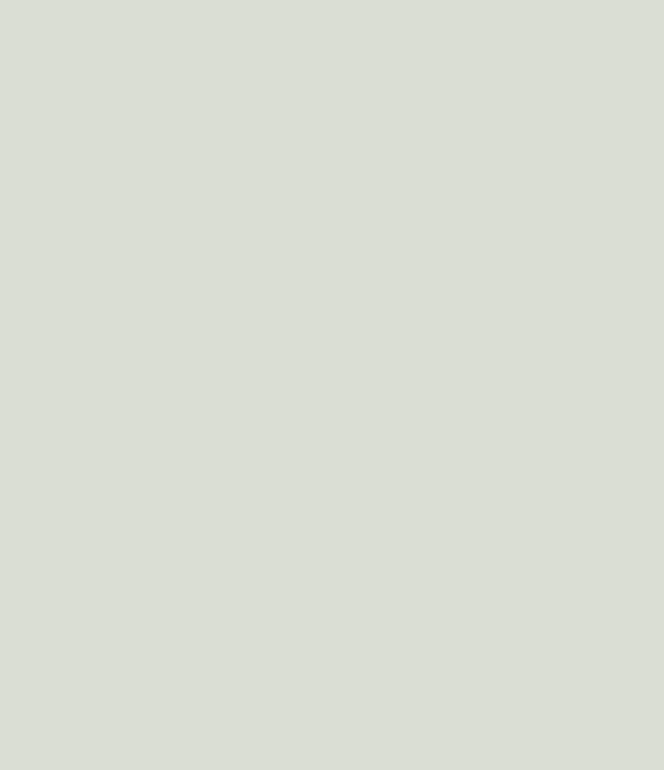
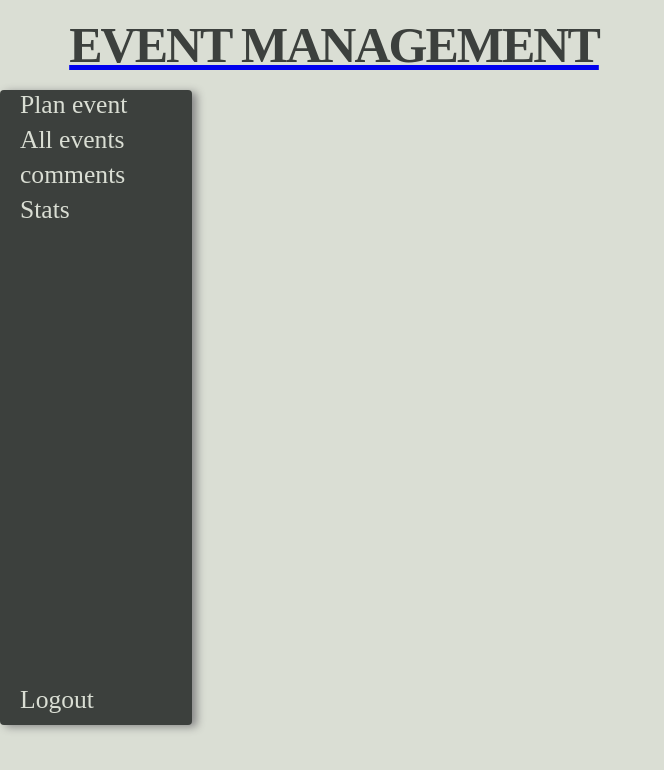
Before and after one commit to xAdvitya/EventManagement, a React (Create React App) app in the folder frontend/: page /manageevent in a window 1280 px wide. Shown: the top 770 px of the page, without its empty margins (0-664 px from the left). Built offline with nearby package versions, Linux system fonts and the light colour scheme.

Commit message:
nav fixed and side bar base ready

```diff
--- a/frontend/src/App.js
+++ b/frontend/src/App.js
@@ -8,7 +8,7 @@ import {
 import Navbar from './shared/components/navigation/Navbar';
 import Event from './events/pages/Event'
 import Details from './events/pages/Details';
-import MakeEvents from './manage event/pages/MakeEvents';
+import MakeEvents from './manage event/pages/ManageEvents';
 import PlanEvent from './manage event/components/PlanEvent';
 
 
@@ -30,11 +30,11 @@ function App() {
             <Details/>
           </Route>
 
-          <Route path="/makeevent" exact>
+          <Route path="/manageevent/" >
            <MakeEvents/>
           </Route>
 
-          {/* <Redirect to="/"/> */}
+          <Redirect to="/"/>
         </Switch>
       </main>
       </Router>
--- /dev/null
+++ b/frontend/src/manage event/components/AllEvents.js
@@ -0,0 +1,11 @@
+import React from 'react'
+
+const AllEvents = (props) => {
+    return (
+        <div>
+          All events
+        </div>
+    )
+}
+
+export default AllEvents
--- /dev/null
+++ b/frontend/src/manage event/components/Comments.js
@@ -0,0 +1,11 @@
+import React from 'react'
+
+const Comments = () => {
+    return (
+        <div>
+            comments
+        </div>
+    )
+}
+
+export default Comments
--- a/frontend/src/manage event/components/PlanEvent.js
+++ b/frontend/src/manage event/components/PlanEvent.js
@@ -6,11 +6,7 @@ const PlanEvent = () => {
     return (
         <React.Fragment>
        <div>
-            Lorem ipsum dolor sit amet, consectetur adipiscing elit. Nullam a imperdiet eros. Vivamus quis sapien pellentesque, mollis urna at, scelerisque metus. Donec semper
-            tincidunt est, in lacinia leo egestas et. Quisque ac porta nisl, sed cursus odio. In consectetur quis diam finibus fringilla. Fusce convallis eros ex, vel vulputate mi interdum ut. In commodo bibendum lobortis. Nam ac lacus molestie, finibus justo et, egestas nibh. Nam id tellus mauris. Mauris nec sapien iaculis, convallis metus sit amet, viverra neque. Aenean eget iaculis orci. Maecenas nec fermentum dui, a posuere quam. Vestibulum ut semper libero, sit amet sollicitudin purus.
-
-Quisque diam leo, mattis eget luctus vel, finibus nec massa. Sed ac mattis augue, eu pulvinar tellus. Phasellus auctor pharetra lorem nec varius. Ut dapibus diam turpis, sed efficitur eros consectetur eget. Nam feugiat nisl vehicula tellus dapibus auctor. Integer porta volutpat ante tempor eleifend. Pellentesque at nibh et ipsum porttitor fringilla consequat nec odio. Ut iaculis aliquet est sollicitudin lobortis. Cras luctus finibus sollicitudin. Fusce at nibh velit. Quisque porttitor tincidunt pretium. Curabitur maximus, felis ut interdum euismod, est nisl tempor magna, vitae luctus ante nisl eu felis. Quisque consequat turpis vel erat sagittis eleifend. Proin auctor, nibh at varius posuere,
-tellus urna consequat erat, id lacinia nulla enim sit amet leo. Mauris ultrices et enim ut porta.
+            plan event
         </div>
 
         </React.Fragment>
--- a/frontend/src/manage event/components/SideBar.js
+++ b/frontend/src/manage event/components/SideBar.js
@@ -4,11 +4,11 @@ import './SideBar.css'
 const SideBar = (props) => {
     return (
     <div className="sidenav">
-        <a href="/makeevent">Plan event</a>
-        <a href="#">All events</a>
-        <a href="#">comments</a>
-        <a href="#">Stats</a>
-        <a href="#" id="logout">Logout</a>
+        <a href="/manageevent/planevent">Plan event</a>
+        <a href="/manageevent/allevents">All events</a>
+        <a href="/manageevent/comments">comments</a>
+        <a href="/manageevent/stats">Stats</a>
+        <a href="#  " id="logout">Logout</a>
     </div>)
 }
 
--- /dev/null
+++ b/frontend/src/manage event/components/Stats.js
@@ -0,0 +1,11 @@
+import React from 'react'
+
+const Stats = () => {
+    return (
+        <div>
+            stats
+        </div>
+    )
+}
+
+export default Stats
--- a/frontend/src/manage event/pages/MakeEvents.js
+++ /dev/null
@@ -1,27 +0,0 @@
-import React, { Component } from 'react'
-import Navbar from '../../shared/components/navigation/Navbar'
-import SideBar from '../components/SideBar'
-import {
-  BrowserRouter as Router,
-  Route,
-  Redirect,
-  Switch
-} from 'react-router-dom';
-import PlanEvent from '../components/PlanEvent';
-
-export class MakeEvents extends Component {
-    render() {
-
-        return (
-            <React.Fragment>
-            <Navbar/>
-            <div>
-                <SideBar/>
-            </div>
-            <PlanEvent/>
-            </React.Fragment>
-        )
-    }
-}
-
-export default MakeEvents
--- /dev/null
+++ b/frontend/src/manage event/pages/ManageEvents.js
@@ -0,0 +1,46 @@
+import React, { Component } from 'react'
+import Navbar from '../../shared/components/navigation/Navbar'
+import SideBar from '../components/SideBar'
+import {
+  BrowserRouter as Router,
+  Route,
+  Redirect,
+  Switch
+} from 'react-router-dom';
+import PlanEvent from '../components/PlanEvent';
+import AllEvents from '../components/AllEvents';
+import Comments from '../components/Comments'
+import Stats from '../components/Stats';
+
+export class MakeEvents extends Component {
+    render() {
+    let component;
+    {
+    if(window.location.pathname === '/manageevent/planevent'){
+        component = <PlanEvent/>;
+    }
+
+    else if(window.location.pathname === '/manageevent/allevents'){
+        component = <AllEvents/>;
+    }
+
+    else if(window.location.pathname === '/manageevent/comments'){
+        component = <Comments/>
+    }
+    else if(window.location.pathname === '/manageevent/stats'){
+        component = <Stats/>
+    }
+}
+        return (
+            <React.Fragment>
+            <Navbar/>
+             <div>
+                <SideBar/>
+            </div>
+            {component}
+            </React.Fragment>
+        )
+    }
+}
+
+export default MakeEvents
--- a/frontend/src/shared/components/navigation/Navbar.js
+++ b/frontend/src/shared/components/navigation/Navbar.js
@@ -1,65 +1,63 @@
 import './Navbar.css'
 import React, { Component } from 'react';
-import {
-  BrowserRouter as Router,
-  Redirect
-} from 'react-router-dom';
 import { NavLink } from 'react-router-dom';
-import PropTypes from 'prop-types'
 
-export default class Navbar extends Component {
 
-constructor(props){
-        super(props);
-        this.state={
-            eventType:'verified'
-        }
+const navbarManage = () => {
+    return (
+        <div>
+            <ul>
+            <a href="/">
+            <li className="logo">
+                EVENT MANAGEMENT
+             </li>
+             </a>
+            </ul>
+        </div>
+    )
 }
 
-render() {
-    // const nav='';
 
-    // if(window.location.pathname === '/' || window.location.pathname ==='/:e/events'){
-
-    //     this.nav ="<ul>\
-    //             <li>\
-    //                 <NavLink to='/auth'>Login</NavLink>\
-    //             </li>\
-    //             <li>\
-    //                 <NavLink to='/'><h1>LOGO</h1></NavLink>\
-    //             </li>\
-    //             <li>\
-    //                 <NavLink to='/makeevent'>Make Events</NavLink>\
-    //             </li>\
-    //         </ul>";
-    // }
-    // else{
-
-    //     this.nav ="<ul>\
-    //             <li>\
-    //                 <NavLink to='/auth'>Login</NavLink>\
-    //             </li>\
-    //             <li>\
-    //                 <NavLink to='/'><h1>LOGO</h1></NavLink>\
-    //             </li>\
-    //             <li>\
-    //                 <NavLink to='/makeevent'>Make Events</NavLink>\
-    //             </li>\
-    //         </ul>";
-    // }
-
+const navbarDefault = () => {
     return (
         <ul>
-                <li class="logout">
+                <li className="logout">
                     <NavLink to='/auth'><button>Logout</button></NavLink>
                 </li >
-                <li class="logo">
+                <a href="/">
+                    <li className="logo">
                         EVENT MANAGEMENT
-             </li >
-                <li class="make_events">
-                    <NavLink to='/makeevent'><button>Make Events</button></NavLink>
+                    </li>
+                </a>
+                <li className="make_events">
+                    <NavLink to='/manageevent/planevent'><button>Make Events</button></NavLink>
                 </li>
         </ul>
     )
 }
+
+export class Navbar extends Component {
+
+render() {
+
+    let nav;
+
+    if(window.location.pathname === '/' || window.location.pathname ==='/:e/events'){
+        console.log(window.location.pathname)
+        nav = navbarDefault();
     }
+    else{
+        console.log(window.location.pathname)
+        nav = navbarManage();
+    }
+
+    return (
+            <React.Fragment>
+                 {nav}
+            </React.Fragment>
+
+        )
+    }
+}
+
+export default Navbar;
```
Lines whose indentation alone changed are shown as unchanged.
